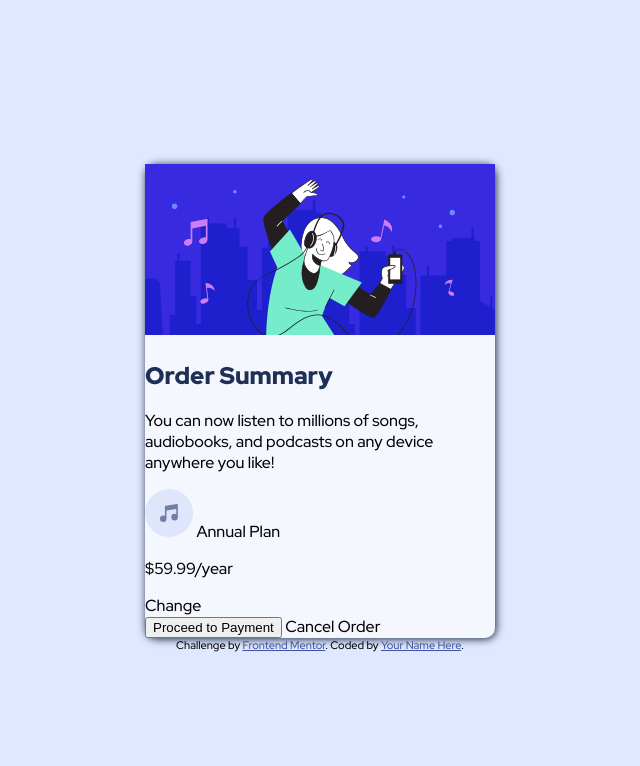
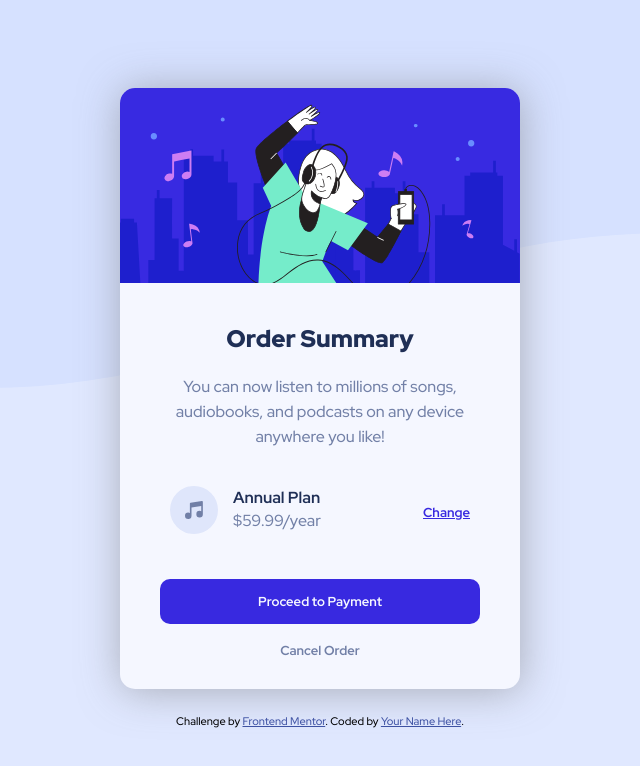
Before and after one commit to khardikk/order-summary-component-main, a plain HTML site: page index.html in a window 1280 px wide. Shown: the whole page, without its empty margins (320-960 px from the left). Drawn offline with Linux system fonts and the light colour scheme.

Commit message:
added styles

```diff
--- a/index.html
+++ b/index.html
@@ -18,24 +18,34 @@
 
  <div id="card">
  <div id="summary-img">
-    <img src="./images/illustration-hero.svg" alt="hero image" style="width: 350px;">
+    <img src="./images/illustration-hero.svg" alt="hero image" class="image-main">
   </div>
+
+  <div class="card-text">
+
     <h2>Order Summary</h2>
 
      <p>You can now listen to millions of songs, audiobooks, and podcasts on any
        device anywhere you like!</p>
 
+       <div class="plan" style="margin-top:10px; margin-bottom: 10px;">
+       <div style="display: flex; align-items: center;">
         <div>
-    <div>
-    <img src="./images/icon-music.svg" alt="music icon">
+
+          <img src="./images/icon-music.svg" alt="music icon" style="margin-right: 15px;">
+        </div>
+        <div style="font-weight: 700; color:  hsl(223, 47%, 23%); margin-top: 12px; ">
           Annual Plan
           <p>$59.99/year</p>
         </div>
-  <span>Change</span>
+     </div>
+     <span style="color: hsl(245, 75%, 52%); text-decoration: underline; font-size: 13px; font-weight: 700;">Change</span>
+   </div>
   </div>
 
      <button>Proceed to Payment</button>
-  <span>Cancel Order</span>
+     <span style="font-size: 13px; color: hsl(224, 23%, 55%); font-weight: 700;">Cancel Order</span>
+   </div>
   </div>
 
   <div class="attribution">
--- a/styles.css
+++ b/styles.css
@@ -2,6 +2,10 @@
 
 body{
     background-color: hsl(225, 100%, 94%);
+    background-image: url(images/pattern-background-desktop.svg);
+    background-repeat: no-repeat;
+    background-position: top;
+    background-size: 100% auto;
     height: 100vh;
     font-family: 'Red Hat Display', sans-serif;
     font-weight: 500;
@@ -12,18 +16,71 @@ body{
 }
 
 #card{
-width: 350px;
+display: flex;
+flex-direction: column;
+justify-content: center;
+align-items: center;
+width: 400px;
 background-color: hsl(225, 100%, 98%);
-border-radius: 10px;
-box-shadow: 1px 1px 8px hsl(216, 50%, 16%);
+border-radius: 15px;
+padding-bottom: 30px;
+margin-bottom: 25px;
+box-shadow: 1px 2px 40px hsla(180, 0%, 44%, 0.507);
 
 }
 
+.card-text{
+    display: flex;
+    flex-direction: column;
+    justify-content: center;
+    align-items: center;
+    padding-bottom: 20px;
+}
+
 #summary-img{
-    width: 350px;
+    width: 100%;
+    border-radius: 15px;
 
 }
+.image-main{
+    width: 100%;
+   border-radius: 15px 15px 0 0;
+   margin-bottom: 15px;
+
+}
+
 h2{
     font-weight: 900;
     color:hsl(223, 47%, 23%);
 }
+
+p{
+    margin-top: 0px;
+    max-width: 300px;
+    text-align: center;
+    font-weight: 500;
+    line-height: 25px;
+    color: hsl(224, 23%, 55%);
+
+}
+
+.plan{
+    width: 100%;
+    display: flex;
+    justify-content: space-between;
+    align-items: center;
+}
+
+button{
+    background-color: hsl(245, 75%, 52%);
+    font-family: 'Red Hat Display', sans-serif;
+    color: hsl(225, 100%, 98%);
+    font-weight: 700;
+    font-size: 13px;
+    padding: 14px 20px;
+    width: 320px;
+    border-radius: 10px;
+    border-style: none;
+    margin-bottom: 18px;
+
+}
```
Lines whose indentation alone changed are shown as unchanged.
